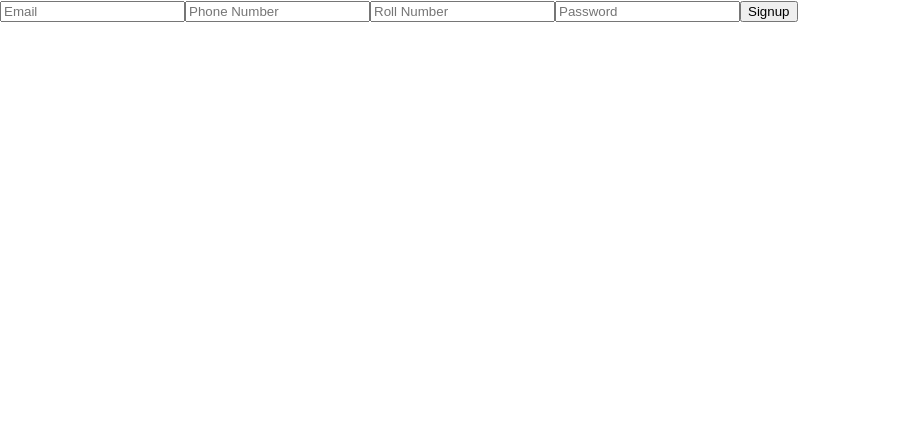
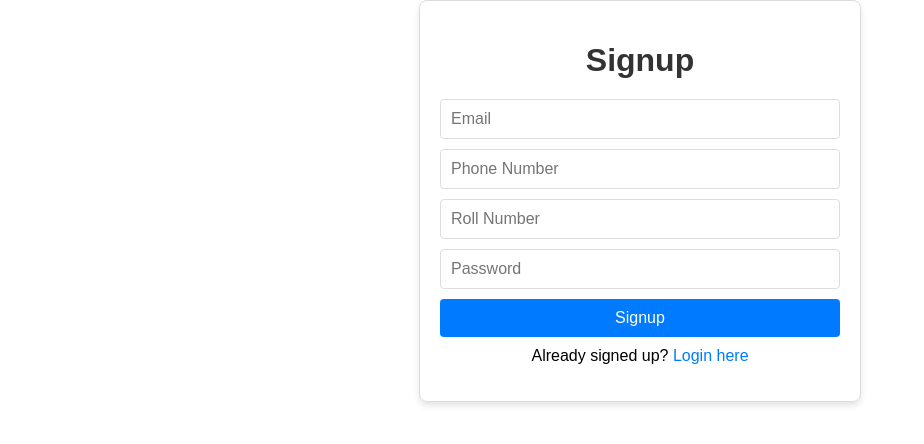
Before and after one commit to indreshverma2004/alumni-association, a React (Create React App) app: page / in a window 1280 px wide. Shown: the top 444 px of the page, without its empty margins (0-924 px from the left). Built offline with nearby package versions, Linux system fonts and the light colour scheme.

Commit message:
added css

```diff
--- a/src/components/GroupMessages.js
+++ b/src/components/GroupMessages.js
@@ -33,12 +33,13 @@ const GroupMessages = () => {
     e.preventDefault();
     try {
       const token = localStorage.getItem("token");
+      const newMsg = { content: newMessage, createdAt: new Date().toISOString() }; // Add createdAt locally
       const response = await axios.post(
         `http://localhost:5000/api/messages/${groupId}/messages`,
         { content: newMessage },
         { headers: { Authorization: `Bearer ${token}` } }
       );
-      setMessages([...messages, response.data]);
+      setMessages([...messages, { ...response.data, createdAt: newMsg.createdAt }]); // Use local createdAt
       setNewMessage("");
     } catch (err) {
       setError(err.response?.data?.message || "Failed to send message.");
@@ -46,34 +47,111 @@ const GroupMessages = () => {
   };
 
   return (
-    <div>
-      <h1>Group Messages</h1>
-      {loading && <p>Loading messages...</p>}
-      {error && <p style={{ color: "red" }}>{error}</p>}
-      <ul>
+    <div style={styles.container}>
+      <h1 style={styles.heading}>Group Messages</h1>
+      {loading && <p style={styles.loading}>Loading messages...</p>}
+      {error && <p style={styles.error}>{error}</p>}
+      <div style={styles.messageContainer}>
         {messages.length > 0 ? (
           messages.map((msg) => (
-            <li key={msg.id}>
-              <p>{msg.content}</p>
-              <small>{new Date(msg.createdAt).toLocaleString()}</small>
-            </li>
+            <div key={msg.id} style={styles.message}>
+              <p style={styles.messageContent}>{msg.content}</p>
+              <small style={styles.messageTimestamp}>
+                {new Date(msg.createdAt).toLocaleString()}
+              </small>
+            </div>
           ))
         ) : (
-          <p>No messages yet. Start the conversation!</p>
+          <p style={styles.noMessages}>No messages yet. Start the conversation!</p>
         )}
-      </ul>
-      <form onSubmit={handlePostMessage}>
+      </div>
+      <form onSubmit={handlePostMessage} style={styles.form}>
         <input
           type="text"
           placeholder="Write a message"
           value={newMessage}
           onChange={(e) => setNewMessage(e.target.value)}
           required
+          style={styles.input}
         />
-        <button type="submit">Send</button>
+        <button type="submit" style={styles.button}>
+          Send
+        </button>
       </form>
     </div>
   );
 };
 
+const styles = {
+  container: {
+    maxWidth: "600px",
+    margin: "0 auto",
+    padding: "20px",
+    fontFamily: "Arial, sans-serif",
+    borderRadius: "8px",
+    boxShadow: "0 4px 8px rgba(0, 0, 0, 0.1)",
+    backgroundColor: "#f9f9f9",
+  },
+  heading: {
+    textAlign: "center",
+    color: "#333",
+  },
+  loading: {
+    textAlign: "center",
+    color: "#555",
+  },
+  error: {
+    textAlign: "center",
+    color: "red",
+  },
+  messageContainer: {
+    margin: "20px 0",
+    maxHeight: "300px",
+    overflowY: "auto",
+    backgroundColor: "#fff",
+    padding: "10px",
+    borderRadius: "5px",
+    border: "1px solid #ddd",
+  },
+  message: {
+    padding: "10px",
+    marginBottom: "10px",
+    backgroundColor: "#e9f5ff",
+    borderRadius: "5px",
+  },
+  messageContent: {
+    margin: 0,
+  },
+  messageTimestamp: {
+    display: "block",
+    marginTop: "5px",
+    fontSize: "12px",
+    color: "#888",
+  },
+  noMessages: {
+    textAlign: "center",
+    color: "#777",
+  },
+  form: {
+    display: "flex",
+    justifyContent: "space-between",
+  },
+  input: {
+    flex: 1,
+    marginRight: "10px",
+    padding: "10px",
+    borderRadius: "4px",
+    border: "1px solid #ddd",
+    fontSize: "16px",
+  },
+  button: {
+    padding: "10px 20px",
+    backgroundColor: "#007BFF",
+    color: "#fff",
+    border: "none",
+    borderRadius: "4px",
+    cursor: "pointer",
+  },
+};
+
 export default GroupMessages;
--- a/src/components/Login.js
+++ b/src/components/Login.js
@@ -1,12 +1,13 @@
 import React, { useState } from "react";
 import axios from "axios";
-import { useNavigate } from "react-router-dom";
+import { useNavigate, Link } from "react-router-dom";
 
 const Login = () => {
   const [formData, setFormData] = useState({
     rollNo: "",
-    phone: ""
+    phone: "",
   });
+  const [errorMessage, setErrorMessage] = useState("");
   const navigate = useNavigate();
 
   const handleChange = (e) => {
@@ -15,23 +16,103 @@ const Login = () => {
 
   const handleSubmit = async (e) => {
     e.preventDefault();
+    setErrorMessage(""); // Reset error message
     try {
       const response = await axios.post("http://localhost:5000/api/users/login", formData);
       localStorage.setItem("token", response.data.token);
       navigate("/dashboard");
     } catch (error) {
-      console.error(error.response.data.message);
-      alert("Login failed.");
+      setErrorMessage(
+        error.response?.data?.message || "Login failed. Please try again."
+      );
     }
   };
 
   return (
-    <form onSubmit={handleSubmit}>
-      <input type="text" name="rollNo" placeholder="Roll Number" onChange={handleChange} required />
-      <input type="text" name="phone" placeholder="Phone Number" onChange={handleChange} required />
-      <button type="submit">Login</button>
-    </form>
+    <div style={styles.container}>
+      <h1 style={styles.heading}>Login</h1>
+      <form onSubmit={handleSubmit} style={styles.form}>
+        <input
+          type="text"
+          name="rollNo"
+          placeholder="Roll Number"
+          onChange={handleChange}
+          value={formData.rollNo}
+          required
+          style={styles.input}
+        />
+        <input
+          type="text"
+          name="phone"
+          placeholder="Phone Number"
+          onChange={handleChange}
+          value={formData.phone}
+          required
+          style={styles.input}
+        />
+        <button type="submit" style={styles.button}>
+          Login
+        </button>
+      </form>
+      {errorMessage && <p style={styles.error}>{errorMessage}</p>}
+      <p style={styles.text}>
+        Not signed up? <Link to="/signup" style={styles.link}>Signup here</Link>
+      </p>
+    </div>
   );
 };
 
+const styles = {
+  container: {
+    maxWidth: "400px",
+    margin: "0 auto",
+    padding: "20px",
+    border: "1px solid #ddd",
+    borderRadius: "8px",
+    boxShadow: "0 4px 6px rgba(0, 0, 0, 0.1)",
+    fontFamily: "Arial, sans-serif",
+  },
+  heading: {
+    textAlign: "center",
+    marginBottom: "20px",
+    color: "#333",
+  },
+  form: {
+    display: "flex",
+    flexDirection: "column",
+  },
+  input: {
+    marginBottom: "10px",
+    padding: "10px",
+    fontSize: "16px",
+    border: "1px solid #ddd",
+    borderRadius: "4px",
+  },
+  button: {
+    padding: "10px",
+    fontSize: "16px",
+    color: "#fff",
+    backgroundColor: "#28a745",
+    border: "none",
+    borderRadius: "4px",
+    cursor: "pointer",
+  },
+  buttonHover: {
+    backgroundColor: "#218838",
+  },
+  error: {
+    color: "red",
+    marginTop: "10px",
+    textAlign: "center",
+  },
+  text: {
+    marginTop: "10px",
+    textAlign: "center",
+  },
+  link: {
+    color: "#007BFF",
+    textDecoration: "none",
+  },
+};
+
 export default Login;
--- a/src/components/Signup.js
+++ b/src/components/Signup.js
@@ -1,14 +1,15 @@
 import React, { useState } from "react";
 import axios from "axios";
-import { useNavigate } from "react-router-dom";
+import { useNavigate, Link } from "react-router-dom";
 
 const Signup = () => {
   const [formData, setFormData] = useState({
     email: "",
     phone: "",
     rollNo: "",
-    password: ""
+    password: "",
   });
+  const [errorMessage, setErrorMessage] = useState("");
   const navigate = useNavigate();
 
   const handleChange = (e) => {
@@ -17,25 +18,121 @@ const Signup = () => {
 
   const handleSubmit = async (e) => {
     e.preventDefault();
+    setErrorMessage(""); // Reset error message
     try {
       await axios.post("http://localhost:5000/api/users/signup", formData);
       alert("Signup successful!");
       navigate("/login");
     } catch (error) {
-      console.error(error.response.data.message);
-      alert("Signup failed.");
+      setErrorMessage(
+        error.response?.data?.message || "Signup failed. Please try again."
+      );
     }
   };
 
   return (
-    <form onSubmit={handleSubmit}>
-      <input type="email" name="email" placeholder="Email" onChange={handleChange} required />
-      <input type="text" name="phone" placeholder="Phone Number" onChange={handleChange} required />
-      <input type="text" name="rollNo" placeholder="Roll Number" onChange={handleChange} required />
-      <input type="password" name="password" placeholder="Password" onChange={handleChange} required />
-      <button type="submit">Signup</button>
-    </form>
+    <div style={styles.container}>
+      <h1 style={styles.heading}>Signup</h1>
+      <form onSubmit={handleSubmit} style={styles.form}>
+        <input
+          type="email"
+          name="email"
+          placeholder="Email"
+          onChange={handleChange}
+          value={formData.email}
+          required
+          style={styles.input}
+        />
+        <input
+          type="text"
+          name="phone"
+          placeholder="Phone Number"
+          onChange={handleChange}
+          value={formData.phone}
+          required
+          style={styles.input}
+        />
+        <input
+          type="text"
+          name="rollNo"
+          placeholder="Roll Number"
+          onChange={handleChange}
+          value={formData.rollNo}
+          required
+          style={styles.input}
+        />
+        <input
+          type="password"
+          name="password"
+          placeholder="Password"
+          onChange={handleChange}
+          value={formData.password}
+          required
+          style={styles.input}
+        />
+        <button type="submit" style={styles.button}>
+          Signup
+        </button>
+      </form>
+      {errorMessage && <p style={styles.error}>{errorMessage}</p>}
+      <p style={styles.text}>
+        Already signed up? <Link to="/login" style={styles.link}>Login here</Link>
+      </p>
+    </div>
   );
 };
 
+const styles = {
+  container: {
+    maxWidth: "400px",
+    margin: "0 auto",
+    padding: "20px",
+    border: "1px solid #ddd",
+    borderRadius: "8px",
+    boxShadow: "0 4px 6px rgba(0, 0, 0, 0.1)",
+    fontFamily: "Arial, sans-serif",
+  },
+  heading: {
+    textAlign: "center",
+    marginBottom: "20px",
+    color: "#333",
+  },
+  form: {
+    display: "flex",
+    flexDirection: "column",
+  },
+  input: {
+    marginBottom: "10px",
+    padding: "10px",
+    fontSize: "16px",
+    border: "1px solid #ddd",
+    borderRadius: "4px",
+  },
+  button: {
+    padding: "10px",
+    fontSize: "16px",
+    color: "#fff",
+    backgroundColor: "#007BFF",
+    border: "none",
+    borderRadius: "4px",
+    cursor: "pointer",
+  },
+  buttonHover: {
+    backgroundColor: "#0056b3",
+  },
+  error: {
+    color: "red",
+    marginTop: "10px",
+    textAlign: "center",
+  },
+  text: {
+    marginTop: "10px",
+    textAlign: "center",
+  },
+  link: {
+    color: "#007BFF",
+    textDecoration: "none",
+  },
+};
+
 export default Signup;
```
